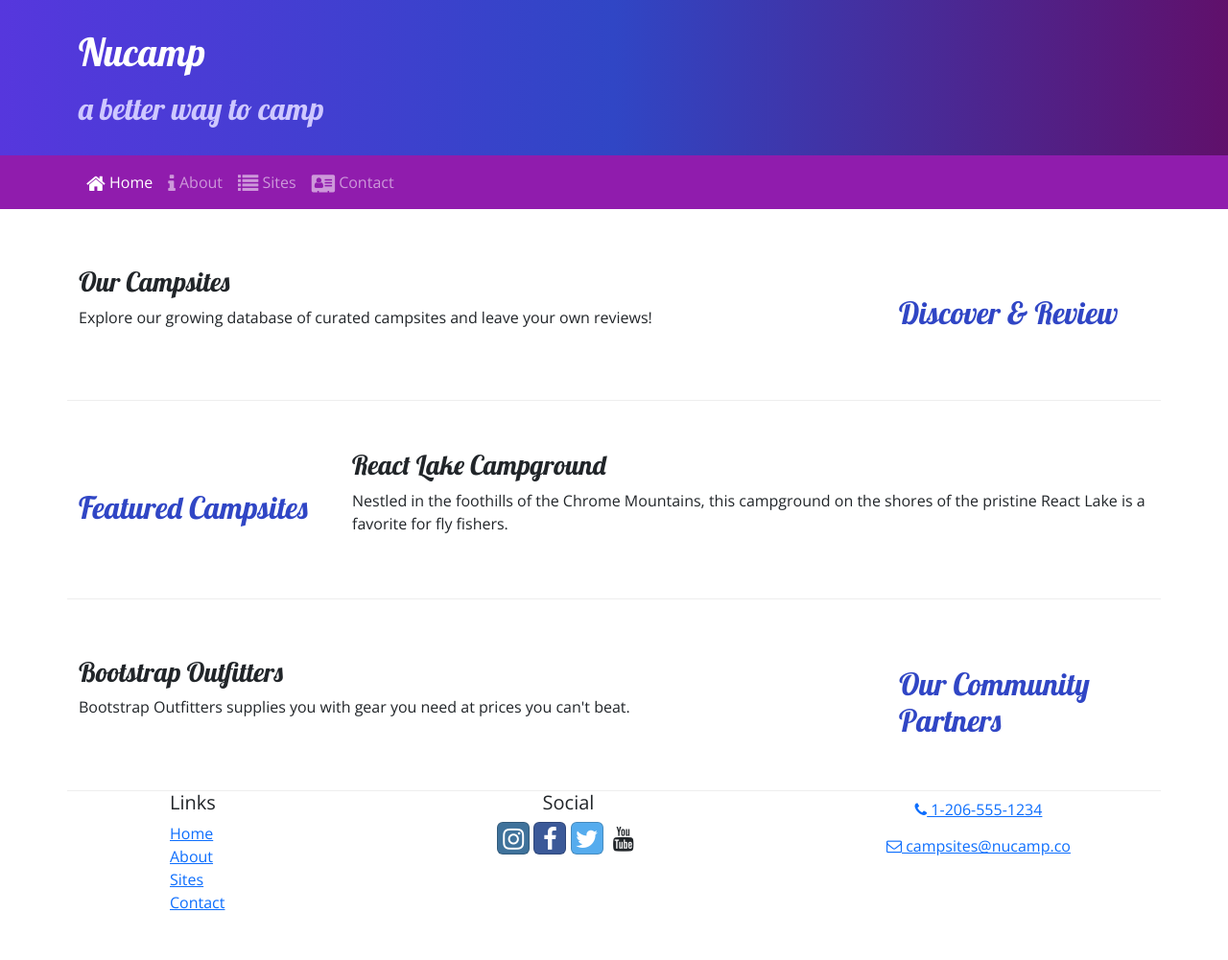
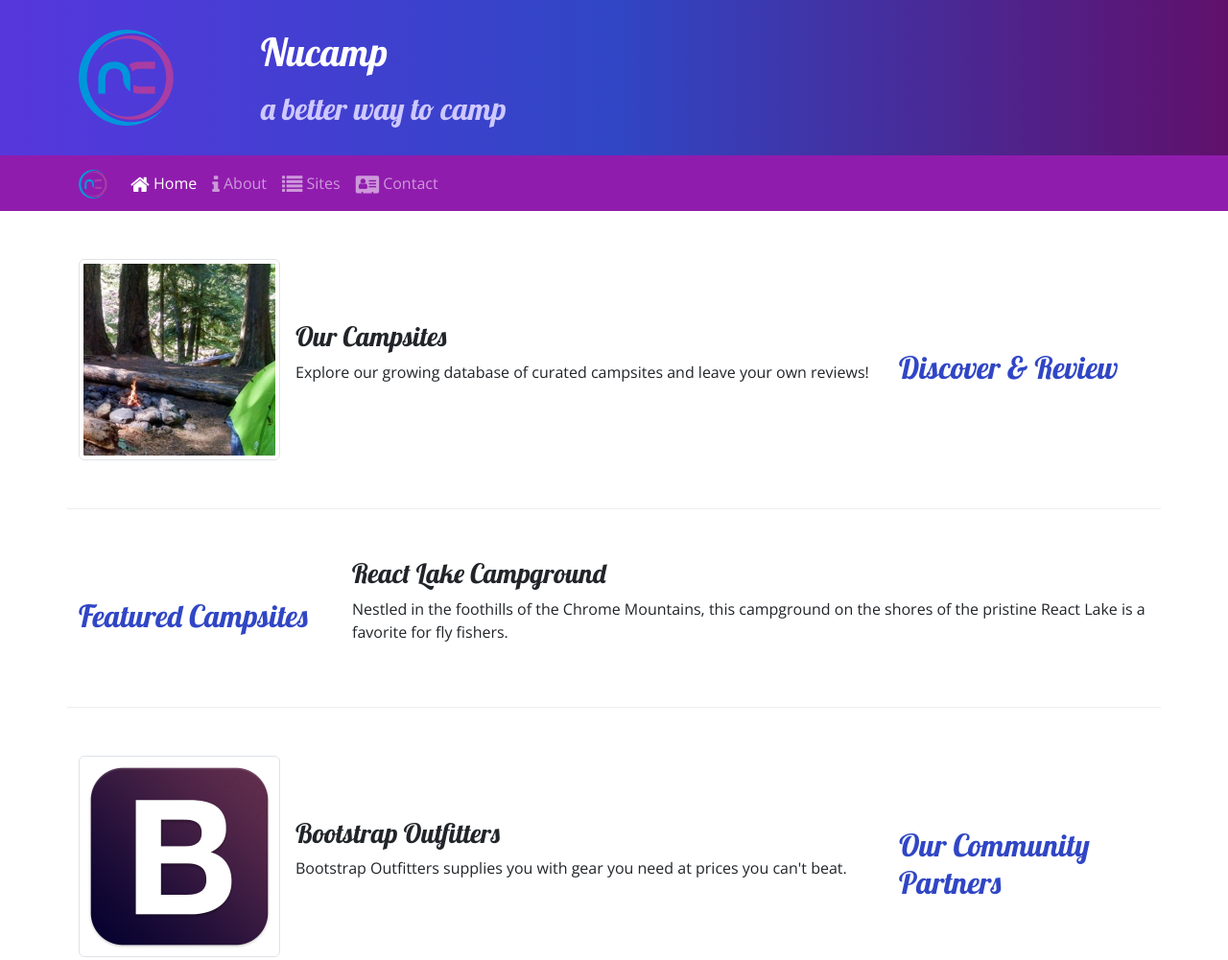
Before and after one commit to kidruiz/nucampsite, a website: page index.html in a window 1280 px wide. Shown: the top 1001 px of the page at 96% size. Before the commit the page ends 969 px from the top, so only its background shows below. Drawn offline with nearby package versions, Linux system fonts and the light colour scheme.

Commit message:
Images and Flex Utility

```diff
--- a/index.html
+++ b/index.html
@@ -22,6 +22,9 @@
     <header>
         <div class="container">
             <div class="row">
+                <div class="col-4 col-sm-3 col-md-2 align-self-center">
+                    <img src="./img/img/logo.png" class="img-fluid" />
+                 </div>
                 <div class="col">
                     <h1>Nucamp</h1>
                     <h2>a better way to camp</h2>
@@ -32,6 +35,8 @@
 
     <nav class="navbar navbar-expand-sm navbar-dark sticky-top">
         <div class="container">
+            <a class="navbar-brand" href="#"><img src="./img/img/logo.png" height="30" width="30" /></a>
+            <button class="navbar-toggler" type="button" data-bs-toggle="collapse" data-bs-target="#nucampNavbar">
             <button
                 class="navbar-toggler ml-auto"
                 type="button"
@@ -56,8 +61,13 @@
                 <h2 class="text-sm-right">Discover & Review</h2>
             </div>
             <div class="col">
-                <h3>Our Campsites</h3>
-                <p>Explore our growing database of curated campsites and leave your own reviews!</p>
+                <div class="d-flex">
+                    <img class="me-3 img-thumbnail" src="./img/img/breadcrumb-trail-thumb.jpg" alt="Breadcrumb Trail" />
+                    <div class="align-self-center">
+                        <h3>Our Campsites</h3>
+                        <p class="d-none d-sm-block">Explore our growing database of curated campsites and leave your own reviews!</p>
+                    </div>
+                </div>
             </div>
         </div>
 
@@ -76,8 +86,13 @@
                 <h2 class="text-sm-right">Our Community Partners</h2>
             </div>
             <div class="col">
-                <h3>Bootstrap Outfitters</h3>
-                <p>Bootstrap Outfitters supplies you with gear you need at prices you can't beat.</p>
+                <div class="d-flex">
+                    <img class="me-3 img-thumbnail" src="./img/img/bootstrap-thumb.png" alt="Bootstrap Outfitters" />
+                    <div class="align-self-center">
+                        <h3>Bootstrap Outfitters</h3>
+                        <p class="d-none d-sm-block">Bootstrap Outfitters supplies you with gear you need at prices you can't beat.</p>
+                    </div>
+                </div>
             </div>
         </div>
     </div>
```
Also changed, not shown: aboutus.html (+4 -0 lines), contactus.html (+4 -0 lines), img/img/bootstrap-thumb.png (added), img/img/breadcrumb-trail-thumb.jpg (added), img/img/breadcrumb-trail.jpg (added), img/img/chrome-river-thumb.jpg (added), img/img/chrome-river.jpg (added), img/img/logo.png (added), img/img/react-lake-thumb.jpg (added), img/img/react-lake.jpg (added), 1 other file.
